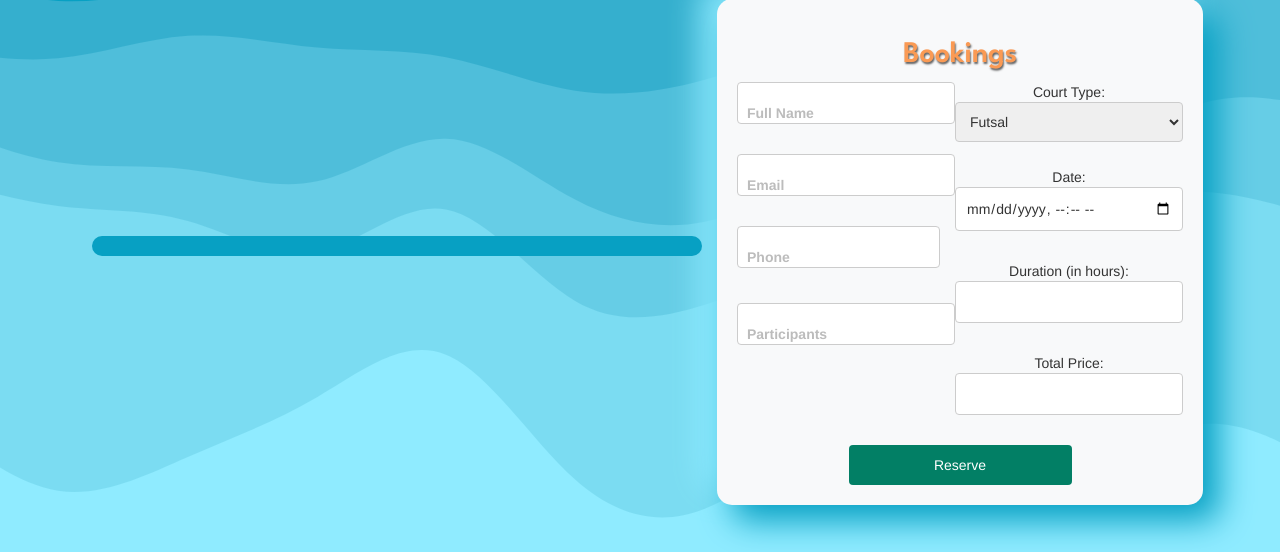
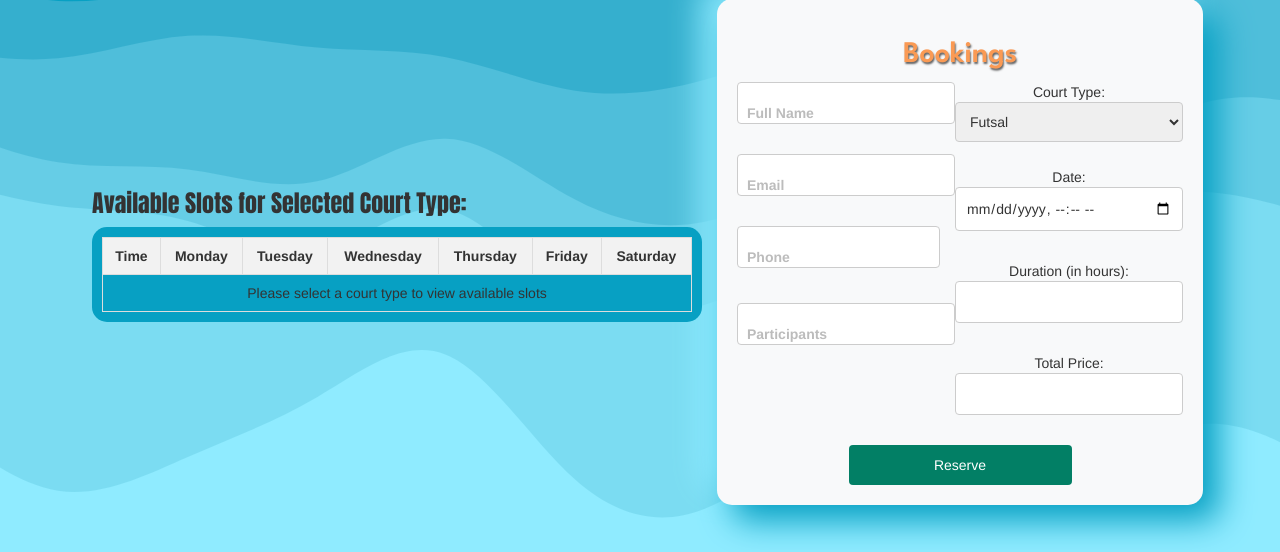
Before and after one commit to MouriCok/playzone, a PHP site: page /playzone/bookings.php in a window 1280 px wide. Shown: the part 152-704 px from the top of the page. Run offline with PHP 8.4, Linux system fonts and the light colour scheme; a user stored in the database is signed in; data comes from the database, SQL or seed files in the repository; some libraries are stand-ins or nearby versions.

Commit message:
update bookings.php

```diff
--- a/bookings.php
+++ b/bookings.php
@@ -30,12 +30,8 @@
         $_SESSION['cEmail'] = $cEmail;
         $_SESSION['cPhone'] = $cPhone;
     } else {
-          // Handle the case when the query fails or no rows found
         $cName = $cEmail = $cPhone = "";
     }
-  } else {
-      // If not logged in, set default values or handle the case as needed
-      $cName = $cEmail = $cPhone = "";
 }
 
 if (isset($_POST['submit'])) {
@@ -191,6 +187,20 @@
     .phone-input {
       width: 75%; /* Adjust the width as needed */
     }
+    /* Calendar table styling */
+    .calendar-table {
+      width: 100%;
+      border-collapse: collapse;
+    }
+    .calendar-table th, .calendar-table td {
+      border: 1px solid #ddd;
+      padding: 8px;
+      text-align: center;
+    }
+    .calendar-table th {
+      background-color: #f2f2f2;
+      font-weight: bold;
+    }
   </style>
 </head>
 <body>
@@ -215,13 +225,32 @@
 
     <div class="page-container">
         <div class="col-md-6">
-      <div id="available-slots"></div>
+            <h3>Available Slots for Selected Court Type:</h3>
+            <div id="available-slots">
+                <table class="calendar-table">
+                    <thead>
+                        <tr>
+                            <th>Time</th>
+                            <th>Monday</th>
+                            <th>Tuesday</th>
+                            <th>Wednesday</th>
+                            <th>Thursday</th>
+                            <th>Friday</th>
+                            <th>Saturday</th>
+                        </tr>
+                    </thead>
+                    <tbody>
+                      <tr>
+                        <td colspan="7">Please select a court type to view available slots</td>
+                      </tr>
+                    </tbody>
+                </table>
+            </div>
         </div>
         <div class="login-container">
             <h2>Bookings</h2>
             <form method="post" action="bookings.php" class="form booking">
               <div class="reserve">
-
                 <div class="column-1">
                     <div class="form-group">
                         <input type="text" id="cName" name="cName" required value="<?= $cName ?>">
@@ -240,7 +269,6 @@
                         <label for="people">Participants</label>
                     </div>
                 </div>
-
                 <div class="column-1">
                   <div class="form-group">
                       Court Type:<br>
@@ -267,7 +295,6 @@
                     <input type="text" id="totalPrice" name="totalPrice" readonly>
                   </div>
                 </div>
-
               </div>
               <button type="submit" name="submit" class="submitBtn btn btn-default">Reserve</button>
             </form>
@@ -285,24 +312,46 @@
     </footer>
 
     <script>
-    document.getElementById('datestart').addEventListener('change', fetchAvailableSlots);
         document.getElementById('courtType').addEventListener('change', fetchAvailableSlots);
 
         function fetchAvailableSlots() {
             const courtType = document.getElementById('courtType').value;
-      const datestart = document.getElementById('datestart').value;
 
-      if (courtType && datestart) {
+            if (courtType) {
                 const xhr = new XMLHttpRequest();
                 xhr.open('POST', 'fetchSlot_Booking.php', true);
                 xhr.setRequestHeader('Content-Type', 'application/x-www-form-urlencoded');
                 xhr.onreadystatechange = function () {
                     if (xhr.readyState === 4 && xhr.status === 200) {
-            document.getElementById('available-slots').innerHTML = xhr.responseText;
+                        const response = JSON.parse(xhr.responseText);
+                        if (response.error) {
+                            console.error(response.error);
+                        } else {
+                            updateAvailableSlots(response.slots);
+                        }
                     }
                 };
-        xhr.send('courtType=' + courtType + '&datestart=' + datestart);
+                xhr.send('courtType=' + courtType);
             }
+        }
+
+        function updateAvailableSlots(slots) {
+            const tbody = document.querySelector('.calendar-table tbody');
+            tbody.innerHTML = ''; // Clear current table
+
+            slots.forEach(row => {
+                const tr = document.createElement('tr');
+                tr.innerHTML = `
+                    <td>${row.time}</td>
+                    <td>${row.monday}</td>
+                    <td>${row.tuesday}</td>
+                    <td>${row.wednesday}</td>
+                    <td>${row.thursday}</td>
+                    <td>${row.friday}</td>
+                    <td>${row.saturday}</td>
+                `;
+                tbody.appendChild(tr);
+            });
         }
     </script>
   <script>
```
Also changed, not shown: fetchSlot_Booking.php (+65 -72 lines). Lines whose indentation alone changed are shown as unchanged.
